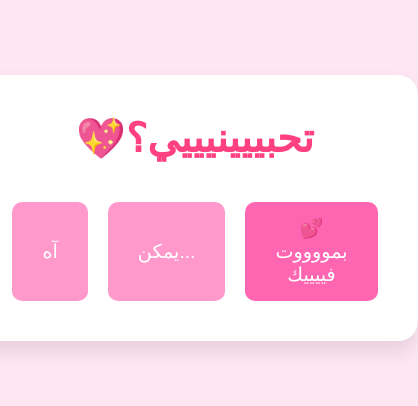
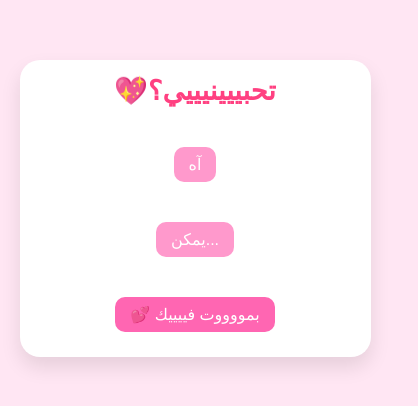
Before and after one commit to ahmadh9/T7beeny, a plain HTML site: page index.html in a window 390 px wide. Shown: the part 214-620 px from the top of the page, 418 px wide, since content can reach past the window. Drawn offline with Linux system fonts and the light colour scheme.

Commit message:
Update style.css

```diff
--- a/style.css
+++ b/style.css
@@ -19,6 +19,7 @@ body {
     border-radius: 20px;
     padding: 40px;
     box-shadow: 0 10px 20px rgba(0, 0, 0, 0.1);
+    max-width: 100%;
 }
 
 h1 {
@@ -36,6 +37,7 @@ h1 {
     display: flex;
     justify-content: space-around;
     gap: 20px;
+    flex-wrap: wrap;
 }
 
 button {
@@ -50,11 +52,14 @@ button {
 button.runaway {
     background-color: #ff99cc;
     color: white;
+    position: relative;
+    transition: transform 0.3s ease, top 0.3s ease, left 0.3s ease;
 }
 
 button.stable {
     background-color: #ff66b2;
     color: white;
+    transition: background-color 0.3s ease, transform 0.3s ease;
 }
 
 button:hover {
@@ -62,7 +67,12 @@ button:hover {
 }
 
 button.runaway:hover {
-    transform: none;
+    cursor: not-allowed;
+}
+
+button.stable:hover {
+    background-color: #ff4081;
+    cursor: pointer;
 }
 
 .answer {
@@ -82,3 +92,42 @@ button.back {
     color: white;
     font-size: 1.2em;
 }
+
+
+@media (max-width: 768px) {
+    h1 {
+        font-size: 2em;
+        margin-bottom: 30px;
+    }
+
+    button {
+        padding: 10px 20px;
+        font-size: 1.1em;
+        margin: 10px 0;
+    }
+
+    .answers {
+        flex-direction: column;
+        align-items: center;
+    }
+
+    .container {
+        padding: 20px;
+        width: 90%;
+    }
+}
+
+@media (max-width: 480px) {
+    h1 {
+        font-size: 1.7em;
+    }
+
+    button {
+        padding: 8px 15px;
+        font-size: 1em;
+    }
+
+    .container {
+        padding: 15px;
+    }
+}
```
